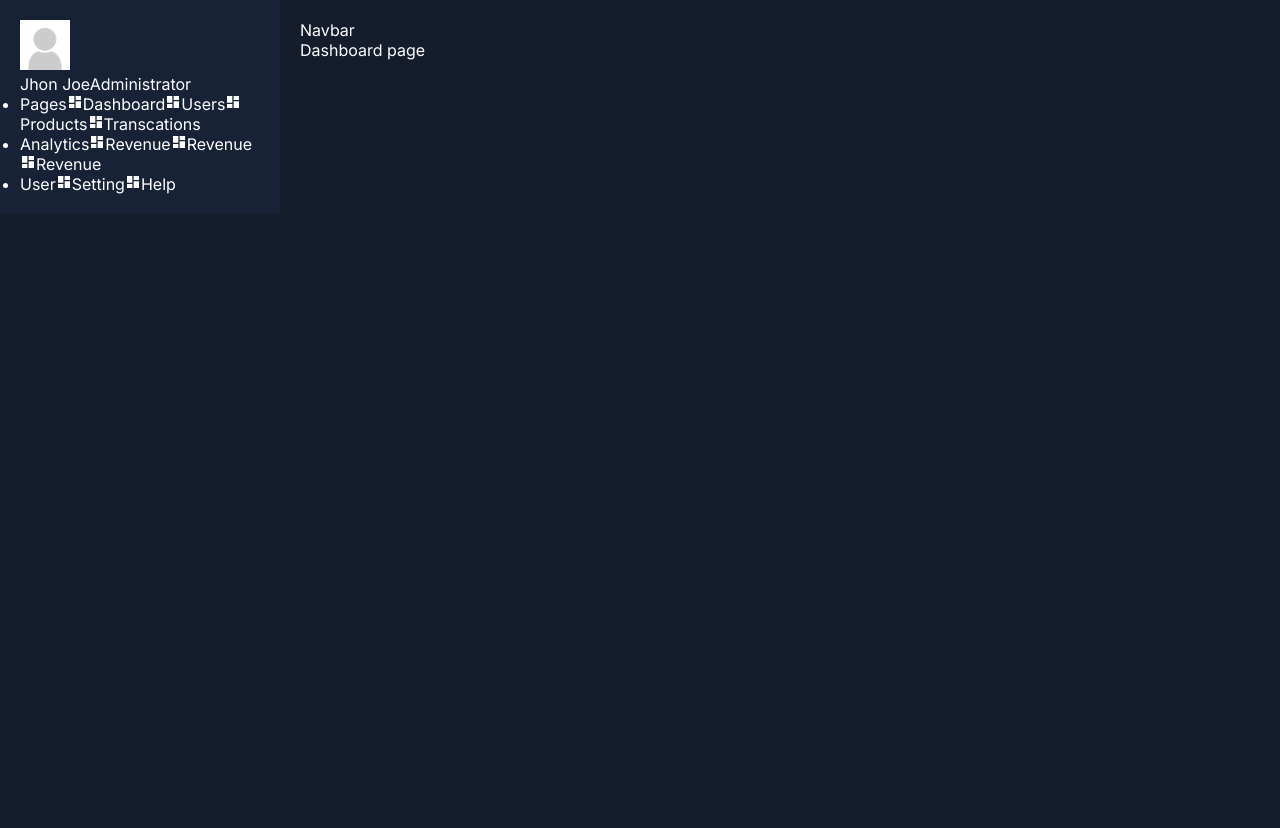
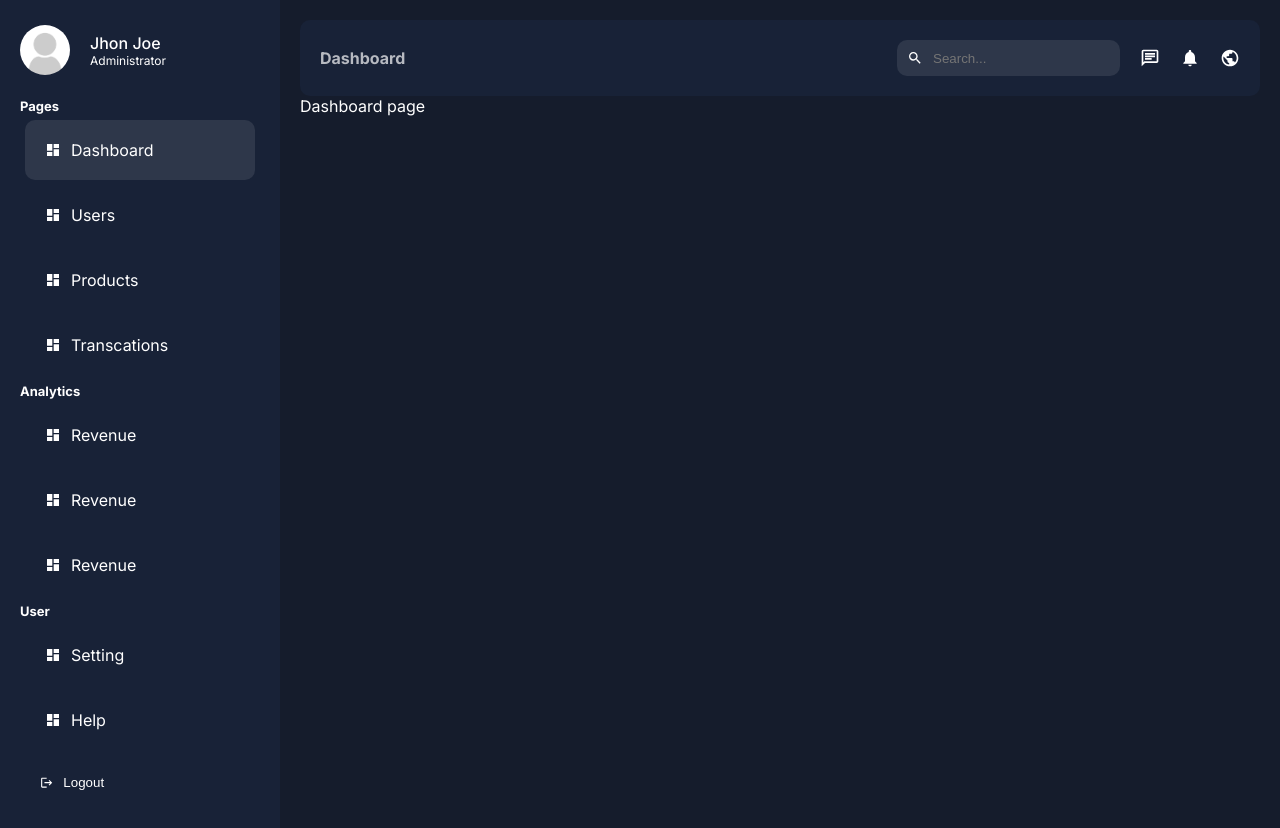
Before and after one commit to NomanEjaz007/Dashboard-Admin, a Next.js app: page /dashboard in a window 1280 px wide. Before the commit the page ends 800 px from the top, so only its background shows below. Built offline with nearby package versions, Linux system fonts and the light colour scheme.

Commit message:
navbar added

```diff
--- a/app/ui/dashboard/navbar/navbar.jsx
+++ b/app/ui/dashboard/navbar/navbar.jsx
@@ -1,10 +1,32 @@
+"use client"
+
+import styles from './navbar.module.css'
+import { usePathname } from 'next/navigation'
+import { MdNotifications, MdOutlineChat, MdPublic, MdSearch } from 'react-icons/md';
+
+
 const Navbar = ()=>{
+  const pathname = usePathname();
+
+// console.log(pathname);
+
     return(
-        <>
-        <div>
-          Navbar
+       <div className={styles.container}>
+        <div className={styles.title}>
+          {pathname.split("/").pop()}
         </div>
-        </>
+        <div className={styles.menu}>
+          <div className={styles.search}>
+            <MdSearch/>
+            <input type='text' placeholder='Search...' className={styles.input}/>
+          </div>
+          <div className={styles.icons}>
+          <MdOutlineChat size={20}/>
+          <MdNotifications size={20}/>
+           <MdPublic size={20}/>
+          </div>
+        </div>
+       </div>
     )
 }
 
--- a/app/ui/dashboard/navbar/navbar.module.css
+++ b/app/ui/dashboard/navbar/navbar.module.css
@@ -0,0 +1,38 @@
+.container{
+    padding: 20px;
+    border-radius: 10px;
+    display: flex;
+    background-color: var(--bgSoft);
+    justify-content: space-between;
+    align-items: center;
+}
+.title{
+    color: var(--textSoft);
+    font-weight: bold;
+    text-transform: capitalize;
+}
+
+.menu{
+    display: flex;
+    align-items: center;
+    gap: 20px;
+}
+.search{
+    padding: 10px;
+    border-radius: 10px;
+    display: flex;
+    align-items: center;
+    gap: 10px;
+    background-color: #2e374a;
+}
+
+.input{
+    background-color: transparent;
+    border: none;
+    color: var(--text);
+}
+.icons{
+    display: flex;
+    gap: 20px;
+
+}
--- a/app/ui/dashboard/sidebar/menuLink/menuLink.jsx
+++ b/app/ui/dashboard/sidebar/menuLink/menuLink.jsx
@@ -1,10 +1,17 @@
+"use client"
+
 import Link from 'next/link';
 import styles from './menuLink.module.css'
+import { usePathname } from 'next/navigation';
 
 const MenuLink  = ({item})=> {
+
+const pathname = usePathname()
+// console.log(pathname)
+
     return(
         <>
-        <Link href={item.path} className={styles.container}>
+        <Link href={item.path} className={`${styles.container} ${pathname === item.path && styles.active}` }>
          {item.icon}
          {item.title}
         </Link>
--- a/app/ui/dashboard/sidebar/menuLink/menuLink.module.css
+++ b/app/ui/dashboard/sidebar/menuLink/menuLink.module.css
@@ -1,15 +1,13 @@
 .container{
-    position: sticky;
-    top: 40px;
+    padding: 20px;
+    display: flex;
+    gap: 10px;
+    align-items: center;
+    margin: 5px;
+    border-radius: 10px;
 
 }
-.user{
-    display:flex;
-    align-items:center;
-    gap:20px;
-    margin-bottom:20px;
+.container:hover, .active{
+    background-color: #2e374a;
+
 }
-.userImage{
-    border-radius: 50%;
-    object-fit: cover;
-}
--- a/app/ui/dashboard/sidebar/sidebar.jsx
+++ b/app/ui/dashboard/sidebar/sidebar.jsx
@@ -1,7 +1,7 @@
 import MenuLink from "./menuLink/menuLink";
 import styles from "./sidebar.module.css"
 import Image from "next/image";
-import { MdDashboard } from "react-icons/md";
+import { MdDashboard, MdLogout } from "react-icons/md";
 
 const menuItems = [
 
@@ -74,17 +74,17 @@ const Sidebar  = ()=> {
         <>
         <div className={styles.container}>
             <div className={styles.user}>
-                <Image className={styles.userImage} src="/noavatar.png" alt="" width="50" height="50" />
-                <div className={styles.userDetail}>
+              <Image className={styles.userImage} src="/noavatar.png" alt="" width="50" height="50" />
+            <div className={styles.userDetail}>
                 <span className={styles.username}>Jhon Joe</span>
                 <span className={styles.userTitle}>Administrator</span>
             </div>
             </div>
 
-          <ul>
+          <ul className={styles.list}>
           {menuItems.map((cat)=>(
             <li key={cat.title}>
-                <span style={styles.cat}>{cat.title}</span>
+                <span className={styles.cat}>{cat.title}</span>
                 {cat.list.map(item=> (
                     <MenuLink item={item} key={item.title}/>
                 ))}
@@ -92,6 +92,10 @@ const Sidebar  = ()=> {
           ))}
 
           </ul>
+          <button className={styles.logout}>
+            <MdLogout/>
+            Logout
+            </button>
         </div>
         </>
     )
--- a/app/ui/dashboard/sidebar/sidebar.module.css
+++ b/app/ui/dashboard/sidebar/sidebar.module.css
@@ -0,0 +1,58 @@
+.container{
+    position: sticky;
+    top: 40px;
+
+}
+.user{
+    display:flex;
+    align-items:center;
+    gap:20px;
+    margin-bottom:20px;
+}
+.userImage{
+    border-radius: 50%;
+    object-fit: cover;
+}
+
+.userDetail{
+    display: flex;
+    flex-direction: column;
+}
+
+.username{
+    font-weight: 500;
+}
+
+.userTitle{
+    font-size: 12px;
+    color: var(--texSoft);
+}
+
+.list{
+    list-style: none;
+}
+.cat{
+    color: var(--texSoft);
+    font-weight: bold;
+    font-size: small;
+    margin: 10px 0px;
+
+}
+
+.logout{
+    padding: 20px;
+    margin: 5px 0px;
+    display: flex;
+   align-items: center;
+   gap: 10px;
+   cursor: pointer;
+   border-radius: 10px;
+   background: none;
+   border: none;
+   width: 100%;
+   color: var(--text);
+}
+
+.logout:hover{
+    background-color: #2e374a;
+}
```
